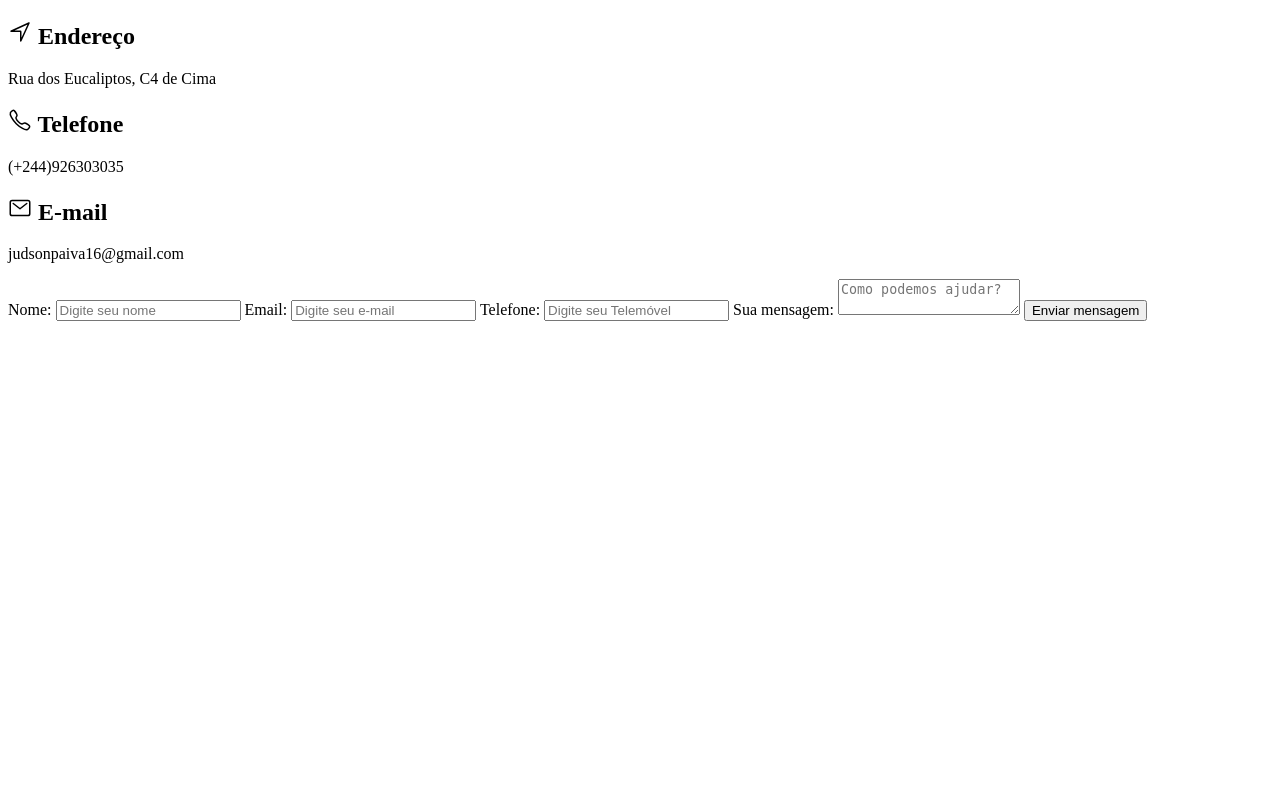
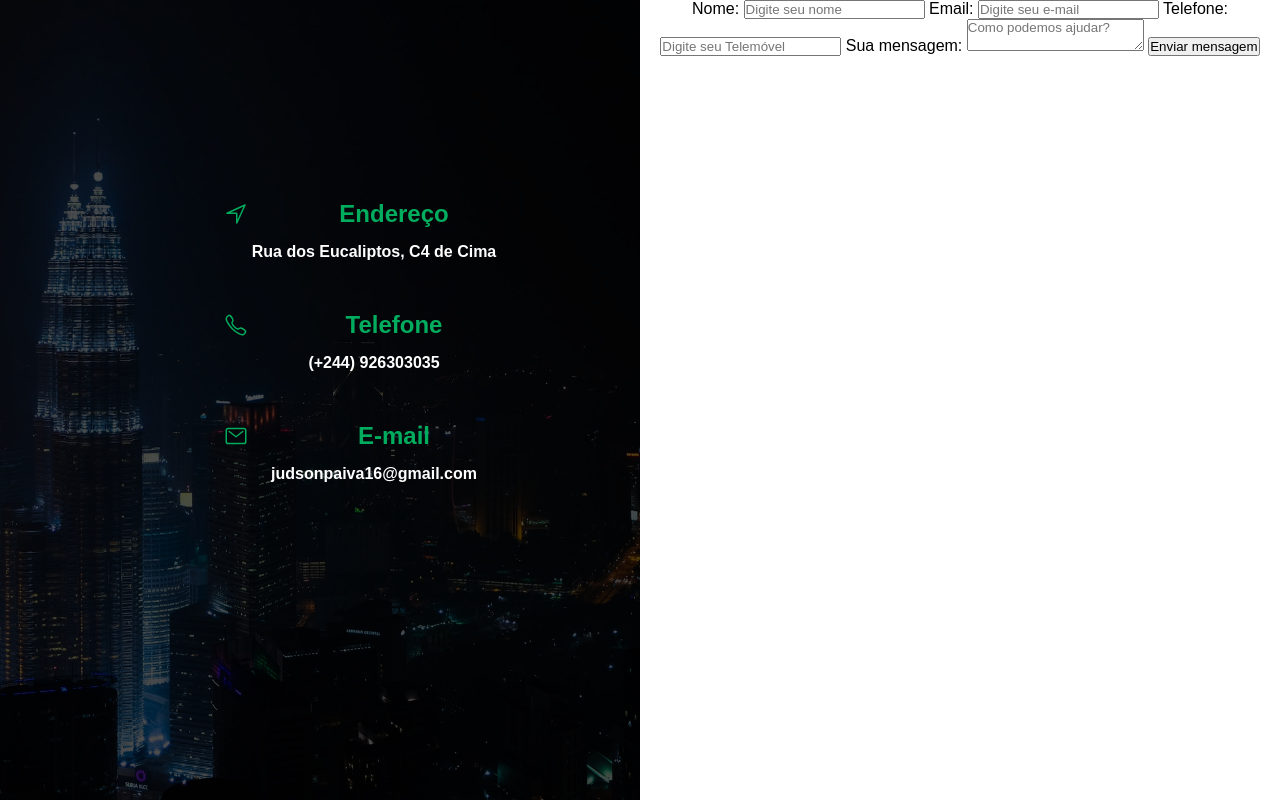
Before and after one commit to PaivaJudson/overview-php-matheus, a PHP site: page / in a window 1280 px wide. Run offline with PHP 8.4, Linux system fonts and the light colour scheme.

Commit message:
projecto - css estilizando a parete do endereco

```diff
--- a/Projecto/css/styles.css
+++ b/Projecto/css/styles.css
@@ -4,3 +4,55 @@
     font-family: Arial, Helvetica, sans-serif;
     box-sizing: border-box;
 }
+
+#main-container{
+    display: flex;
+    flex-direction: row;
+    height: 100vh;
+}
+
+#adrress-container, #form-container {
+    flex: 1 1 0;
+    height: 100%;
+    text-align: center;
+}
+
+#adrress-container{
+    background-image: url('../img/project_bg.jpg');
+    background-size: cover;
+    background-position-x: -130px;
+    color: #FFF;
+    position: relative;
+}
+
+.fade{
+    width: 100%;
+    height: 100%;
+    background: #000;
+    opacity: .7;
+}
+
+#adrress-content {
+    position: absolute;
+    top: 25vh;
+    left: 35%;
+    width: 300px;
+}
+
+#adrress-content h2{
+    color: #00AD5E;
+    margin-bottom: 15px;
+    position: relative;
+    padding-left: 40px;
+}
+
+#adrress-content ion-icon{
+    position: absolute;
+    top: 2px;
+    left: 0;
+}
+
+#adrress-content p{
+    font-weight: bold;
+    margin-bottom: 50px;
+}
--- a/Projecto/index.html
+++ b/Projecto/index.html
@@ -3,18 +3,20 @@
 <head>
     <meta charset="UTF-8">
     <meta name="viewport" content="width=device-width, initial-scale=1.0">
-    <!-- <link rel="stylesheet" href="css/styles.css"> -->
+    <link rel="stylesheet" href="css/styles.css">
     <title>Contactos</title>
 </head>
 <body>
     <div id="main-container">
         <div id="adrress-container">
-            <div class="fade"> </div>
-            <div id="address-content">
+            <div class="fade">
+
+            </div>
+            <div id="adrress-content">
                 <h2><ion-icon name="navigate-outline"></ion-icon> Endereço</h2>
                 <p>Rua dos Eucaliptos, C4 de Cima</p>
                 <h2><ion-icon name="call-outline"></ion-icon> Telefone</h2>
-                <p>(+244)926303035</p>
+                <p>(+244) 926303035</p>
                 <h2><ion-icon name="mail-outline"></ion-icon> E-mail</h2>
                 <p>judsonpaiva16@gmail.com</p>
             </div>
```
